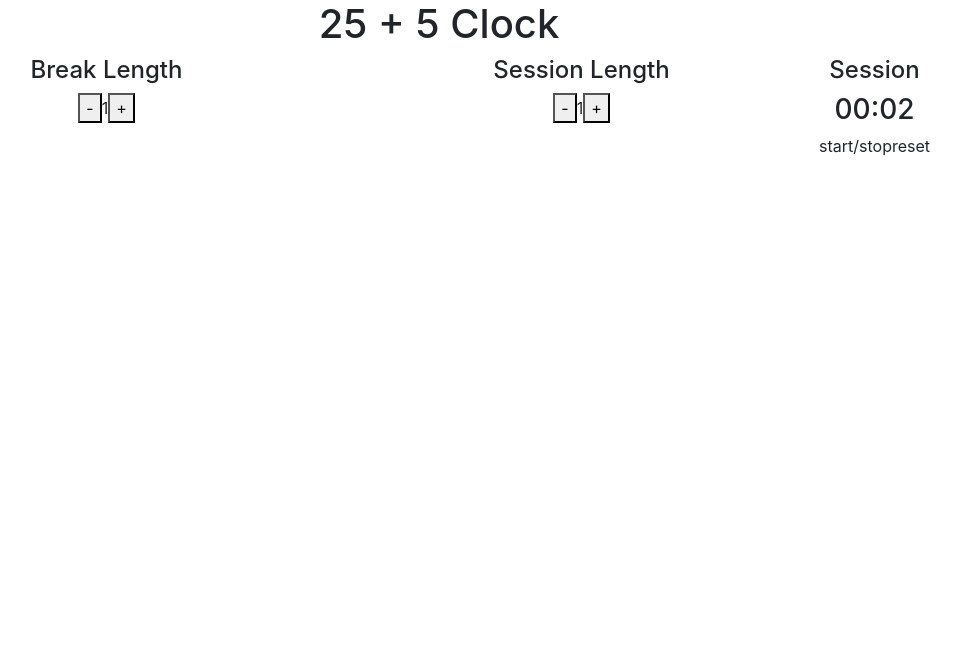
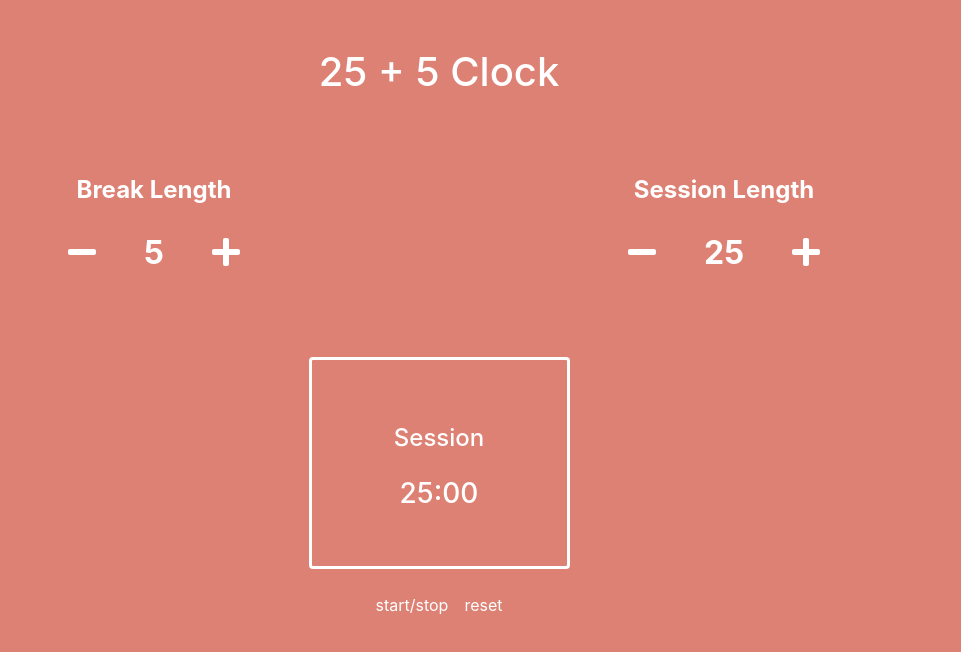
Before and after one commit to EsraaAbdou/clock-25-5, a React (Create React App) app: page / in a window 1280 px wide. Shown: the top 652 px of the page, without its empty margins (201-1162 px from the left). Built offline with nearby package versions, Linux system fonts and the light colour scheme.

Commit message:
add styles

```diff
--- a/package.json
+++ b/package.json
@@ -3,10 +3,14 @@
   "version": "0.1.0",
   "private": true,
   "dependencies": {
+    "@fortawesome/fontawesome-svg-core": "^1.2.34",
+    "@fortawesome/free-solid-svg-icons": "^5.15.2",
+    "@fortawesome/react-fontawesome": "^0.1.14",
     "@testing-library/jest-dom": "^5.11.4",
     "@testing-library/react": "^11.1.0",
     "@testing-library/user-event": "^12.1.10",
     "bootstrap": "4.0.0",
+    "font-awesome": "4.7.0",
     "react": "^17.0.1",
     "react-dom": "^17.0.1",
     "react-scripts": "4.0.3",
--- a/public/index.html
+++ b/public/index.html
@@ -27,7 +27,7 @@
   <body>
     <noscript>You need to enable JavaScript to run this app.</noscript>
     <div id="root"></div>
-    <script src="https://cdn.freecodecamp.org/testable-projects-fcc/v1/bundle.js"></script>
+    <!-- <script src="https://cdn.freecodecamp.org/testable-projects-fcc/v1/bundle.js"></script> -->
     <!--
       This HTML file is a template.
       If you open it directly in the browser, you will see an empty page.
--- a/src/App.css
+++ b/src/App.css
@@ -1,38 +1,9 @@
-.App {
-  text-align: center;
+.thicker-border{
+  border-width: 3px!important;
 }
-
-.App-logo {
-  height: 40vmin;
-  pointer-events: none;
+#start_stop, #reset, #break-decrement, #session-decrement, #break-increment, #session-increment{
+  cursor: pointer;
 }
-
-@media (prefers-reduced-motion: no-preference) {
-  .App-logo {
-    animation: App-logo-spin infinite 20s linear;
-  }
+#break-length, #session-length{
+  font-size: 2em;
 }
-
-.App-header {
-  background-color: #282c34;
-  min-height: 100vh;
-  display: flex;
-  flex-direction: column;
-  align-items: center;
-  justify-content: center;
-  font-size: calc(10px + 2vmin);
-  color: white;
-}
-
-.App-link {
-  color: #61dafb;
-}
-
-@keyframes App-logo-spin {
-  from {
-    transform: rotate(0deg);
-  }
-  to {
-    transform: rotate(360deg);
-  }
-}
--- a/src/App.js
+++ b/src/App.js
@@ -1,14 +1,18 @@
 import React from 'react';
 import './App.css';
+import { FontAwesomeIcon } from '@fortawesome/react-fontawesome';
+import { faMinus, faPlus } from '@fortawesome/free-solid-svg-icons';
 
 function TimeInput(props){
   return (
     <div>
-      <h4 id={props.labelID}>{props.label}</h4>
+      <h4 id={props.labelID} className="mb-4 font-weight-bold">{props.label}</h4>
       <div>
-        <button id={props.decID} onClick={props.decrementTime}>-</button>
-        <label id={props.timeID}>{props.time}</label>
-        <button id={props.incID} onClick={props.incrementTime}>+</button>
+        <span id={props.decID} onClick={()=>props.decrementTime(props.decID)}>
+          <FontAwesomeIcon icon={faMinus} size="2x"/>
+        </span>
+        <label id={props.timeID} className="px-5 font-weight-bold" unselectable="on">{props.time}</label>
+        <FontAwesomeIcon icon={faPlus} id={props.incID} onClick={()=>props.incrementTime(props.incID)} size="2x" />
       </div>
     </div>
   );
@@ -16,10 +20,14 @@ function TimeInput(props){
 function Timer(props){
   return(
     <div>
-      <h4 id="timer-label">{props.turn}</h4>
-      <h3 id="time-left">{props.min.toString().length===2?"":"0"}{props.min}:{props.sec.toString().length===2?"":"0"}{props.sec}</h3>
-      <span id="start_stop" onClick={props.toggleTimer}>start/stop</span>
-      <span id="reset" onClick={props.resetTimer}>reset</span>
+      <div className="border border-white rounded d-inline-block w-25 p-5 thicker-border">
+        <h4 id="timer-label" className="py-3">{props.turn}</h4>
+        <h3 id="time-left">{props.min.toString().length===2?"":"0"}{props.min}:{props.sec.toString().length===2?"":"0"}{props.sec}</h3>
+      </div>
+      <div className="p-4">
+        <span id="start_stop" className="mr-2" onClick={props.toggleTimer}>start/stop</span>
+        <span id="reset" className="ml-2" onClick={props.resetTimer}>reset</span>
+      </div>
     </div>
   );
 }
@@ -27,10 +35,10 @@ class App extends React.Component{
   constructor(props){
     super(props);
     this.state = {
-      breakLength: 1,
-      sessionLength: 1,
-      minLeft: 0,
-      secLeft: 2,
+      breakLength: 5,
+      sessionLength: 25,
+      minLeft: 25,
+      secLeft: 0,
       timerStatus: false,
       turn: true
     };
@@ -81,9 +89,9 @@ class App extends React.Component{
     this.setState(state => {return{ timerStatus: !state.timerStatus}})
   }
 
-  decrementTime(event) {
+  decrementTime(params) {
     if(!this.state.timerStatus){
-      if(event.target.id ==="break-decrement") {
+      if(params === "break-decrement") {
         if(this.state.breakLength>1) {
           if(!this.state.turn) {
             this.setState(state => { return{breakLength: state.breakLength - 1, minLeft: state.breakLength - 1, secLeft: 0}});
@@ -92,7 +100,7 @@ class App extends React.Component{
           }
         }
       }
-      if(event.target.id ==="session-decrement"){
+      if(params === "session-decrement"){
         if(this.state.sessionLength>1) {
           if(this.state.turn) {
             this.setState(state => { return{sessionLength: state.sessionLength - 1, minLeft: state.sessionLength - 1, secLeft: 0}});
@@ -104,9 +112,9 @@ class App extends React.Component{
     }
   }
 
-  incrementTime(event) {
+  incrementTime(params) {
     if(!this.state.timerStatus){
-      if(event.target.id ==="break-increment") {
+      if(params === "break-increment") {
         if(this.state.breakLength < 60) {
           if(!this.state.turn) {
             this.setState(state => { return{breakLength: state.breakLength + 1, minLeft: state.breakLength + 1, secLeft: 0}});
@@ -115,7 +123,7 @@ class App extends React.Component{
           }
         }
       }
-      if(event.target.id ==="session-increment"){
+      if(params === "session-increment"){
         if(this.state.sessionLength<60) {
           if(this.state.turn) {
             this.setState(state => { return{sessionLength: state.sessionLength + 1, minLeft: state.sessionLength + 1, secLeft: 0}});
@@ -129,22 +137,24 @@ class App extends React.Component{
 
   render() {
     return(
-      <div className="container text-center">
+      <div className="container text-center text-white">
         <audio id="beep">
-          <source src="assets/beeps.mp3" type="audio/mpeg" />
+          <source src="./assets/beeps.mp3" type="audio/mpeg" />
         </audio>
-        <h1>25 + 5 Clock</h1>
+        <h1 className="p-5">25 + 5 Clock</h1>
         <div className="row">
-          <div className="col-12 col-md-5">
+          <div className="col-12 col-md-6 p-4">
             <TimeInput label="Break Length" labelID="break-label" time={this.state.breakLength} incID="break-increment" decID="break-decrement" timeID="break-length"
               decrementTime={this.decrementTime} incrementTime={this.incrementTime} />
           </div>
-          <div className="col-12 col-md-5">
+          <div className="col-12 col-md-6 p-4">
             <TimeInput label="Session Length" labelID="session-label" time={this.state.sessionLength} incID="session-increment" decID="session-decrement"
               timeID="session-length" decrementTime={this.decrementTime} incrementTime={this.incrementTime} />
           </div>
-          <Timer min={this.state.minLeft} sec={this.state.secLeft} timerStatus={this.state.timerStatus} turn={this.state.turn?"Session":"Break"}
-            resetTimer={this.resetTimer} toggleTimer={this.toggleTimer} />
+          <div className="col-12 p-5">
+            <Timer min={this.state.minLeft} sec={this.state.secLeft} timerStatus={this.state.timerStatus} turn={this.state.turn?"Session":"Break"}
+              resetTimer={this.resetTimer} toggleTimer={this.toggleTimer} />
+          </div>
         </div>
       </div>
     );
--- a/src/index.css
+++ b/src/index.css
@@ -5,6 +5,12 @@ body {
     sans-serif;
   -webkit-font-smoothing: antialiased;
   -moz-osx-font-smoothing: grayscale;
+  background-color: #DD8174;
+  height: 100vh;
+  -webkit-user-select: none; /* Safari */
+  -moz-user-select: none; /* Firefox */
+  -ms-user-select: none; /* IE10+/Edge */
+  user-select: none; /* Standard */
 }
 
 code {
--- a/src/index.js
+++ b/src/index.js
@@ -1,6 +1,7 @@
 import React from 'react';
 import ReactDOM from 'react-dom';
 import 'bootstrap/dist/css/bootstrap.min.css';
+import './index.css';
 import App from './App';
 import reportWebVitals from './reportWebVitals';
 
```
Also changed, not shown: 1 other file (tests, documents, lock files or other folders).
